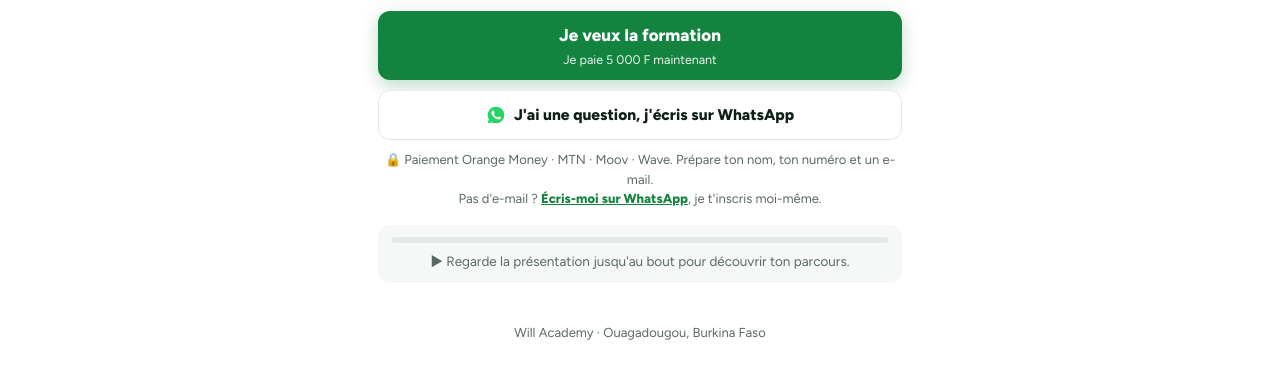
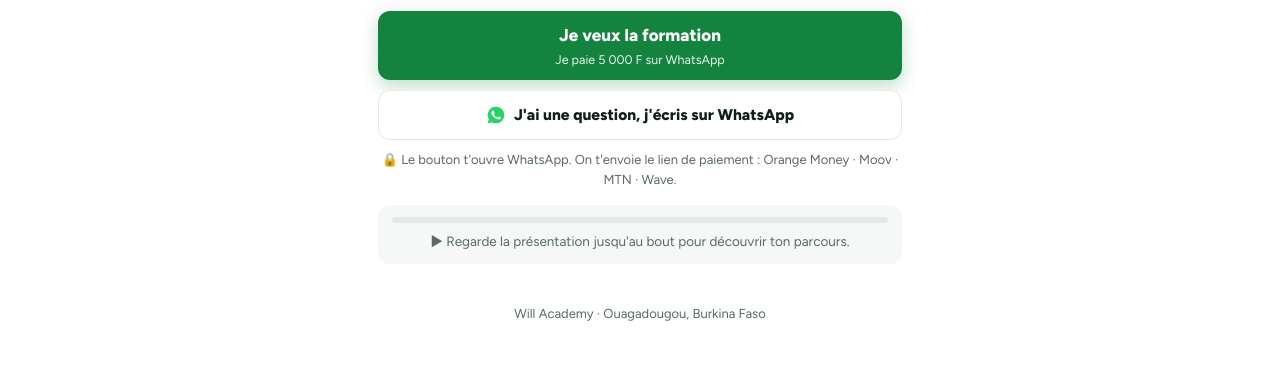
Before and after one commit to abacetiendrebeogo3-bot/personnage-ia, a plain HTML site: page index.html in a window 1280 px wide. Shown: the part 631-1015 px from the top of the page. Drawn offline with Linux system fonts and the light colour scheme.

Commit message:
Boutons Payer -> WhatsApp (lien de paiement envoyé sur WhatsApp)
Co-Authored-By: Claude Opus 5.5 <noreply@anthropic.com>
Claude-Session: https://claude.ai/code/session_0186WRKbNR72bAMtP8inP2MF

```diff
--- a/index.html
+++ b/index.html
@@ -225,10 +225,10 @@ fbq('track','PageView');
   <p class="vnote">Présentation · 45 secondes</p>
 
   <div class="cta">
-    <a class="btn" href="#" data-pay>Je veux la formation<small>Je paie 5 000 F maintenant</small></a>
+    <a class="btn" href="#" data-pay>Je veux la formation<small>Je paie 5 000 F sur WhatsApp</small></a>
     <a class="btn alt" href="#" data-wa><svg viewBox="0 0 24 24" fill="#25D366" aria-hidden="true"><path d="M12 2a10 10 0 0 0-8.6 15.1L2 22l5-1.3A10 10 0 1 0 12 2zm5.3 14.1c-.2.6-1.3 1.2-1.8 1.2-.5.1-1 .1-3.3-.8-2.8-1.1-4.5-4-4.7-4.2-.1-.2-1.1-1.5-1.1-2.9s.7-2.1 1-2.4c.3-.3.6-.3.8-.3h.6c.2 0 .4 0 .6.5l.9 2.1c.1.2.1.4 0 .5l-.3.5-.4.5c-.1.1-.3.3-.1.6.2.3.8 1.3 1.7 2.1 1.2 1 2.1 1.3 2.4 1.5.3.1.5.1.6-.1l.9-1c.2-.3.4-.2.6-.1l2 1c.3.1.5.2.5.3.1.2.1.7-.1 1.3z"/></svg>J'ai une question, j'écris sur WhatsApp</a>
   </div>
-  <p class="paynote">🔒 Paiement Orange Money · MTN · Moov · Wave. Prépare ton nom, ton numéro et un e-mail.<br>Pas d'e-mail ? <a href="#" data-wa>Écris-moi sur WhatsApp</a>, je t'inscris moi-même.</p>
+  <p class="paynote">🔒 Le bouton t'ouvre WhatsApp. On t'envoie le lien de paiement : Orange Money · Moov · MTN · Wave.</p>
 
   <div class="gate" id="gate">
     <div class="gbar"><i id="gfill"></i></div>
@@ -299,9 +299,9 @@ fbq('track','PageView');
         <div><b>Satisfait ou remboursé.</b> Tu suis les 5 vidéos et tu n'arrives pas à créer ton personnage ? On te rembourse.</div>
       </div>
       <div class="cta">
-        <a class="btn" href="#" data-pay>Je veux la formation<small>Je paie 5 000 F maintenant</small></a>
+        <a class="btn" href="#" data-pay>Je veux la formation<small>Je paie 5 000 F sur WhatsApp</small></a>
       </div>
-      <p class="paynote">🔒 Paiement Orange Money · MTN · Moov · Wave. Prépare ton nom, ton numéro et un e-mail.<br>Pas d'e-mail ? <a href="#" data-wa>Écris-moi sur WhatsApp</a>, je t'inscris moi-même.</p>
+      <p class="paynote">🔒 Le bouton t'ouvre WhatsApp. On t'envoie le lien de paiement : Orange Money · Moov · MTN · Wave.</p>
       <p class="after">Après ton paiement, écris-moi sur WhatsApp : je t'ajoute au groupe pour la séance de 20 h.</p>
     </div>
   </section>
@@ -346,14 +346,15 @@ var WA_TEXT = "Bonjour, je veux créer mon personnage IA (formation à 5 000 F)"
 /* Plus de désactivation : la page reste ouverte pour tout le monde */
 try{localStorage.removeItem('wa_page_debut')}catch(e){}
 
-document.querySelectorAll('[data-pay]').forEach(function(a){a.href=PAY_LINK;a.target="_blank";a.rel="noopener";});
+var WA_PAY = "Bonjour, je veux payer la formation personnage IA (5 000 F)";
+document.querySelectorAll('[data-pay]').forEach(function(a){a.href="https://wa.me/"+WA_NUMBER+"?text="+encodeURIComponent(WA_PAY);a.target="_blank";a.rel="noopener";});
 document.querySelectorAll('[data-wa]').forEach(function(a){
   a.href="https://wa.me/"+WA_NUMBER+"?text="+encodeURIComponent(WA_TEXT);a.target="_blank";a.rel="noopener";
 });
 
 /* Pixel : événements */
 function px(n,o){try{if(window.fbq)fbq('track',n,o||{});}catch(e){}}
-document.querySelectorAll('[data-pay]').forEach(function(a){a.addEventListener('click',function(){px('InitiateCheckout',{value:5000,currency:'XOF',content_name:'Personnage IA'});});});
+document.querySelectorAll('[data-pay]').forEach(function(a){a.addEventListener('click',function(){px('InitiateCheckout',{value:5000,currency:'XOF',content_name:'Personnage IA'});px('Contact');});});
 document.querySelectorAll('[data-wa]').forEach(function(a){a.addEventListener('click',function(){px('Contact');});});
 var vu=false;document.querySelectorAll('video').forEach(function(v){v.addEventListener('play',function(){if(!vu){vu=true;px('ViewContent',{content_name:'Personnage IA'});}});});
 /* apparition douce au défilement */
```
